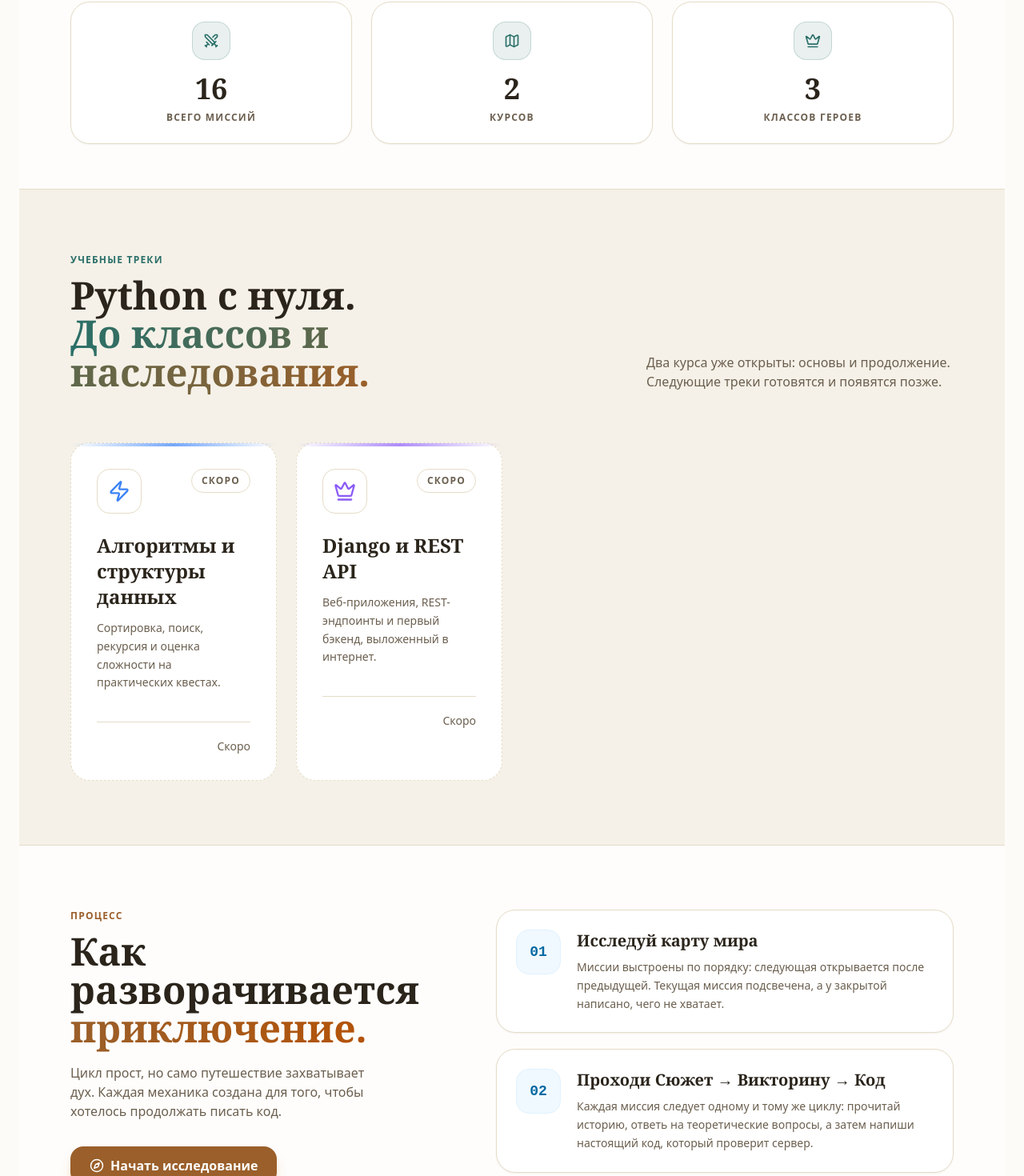
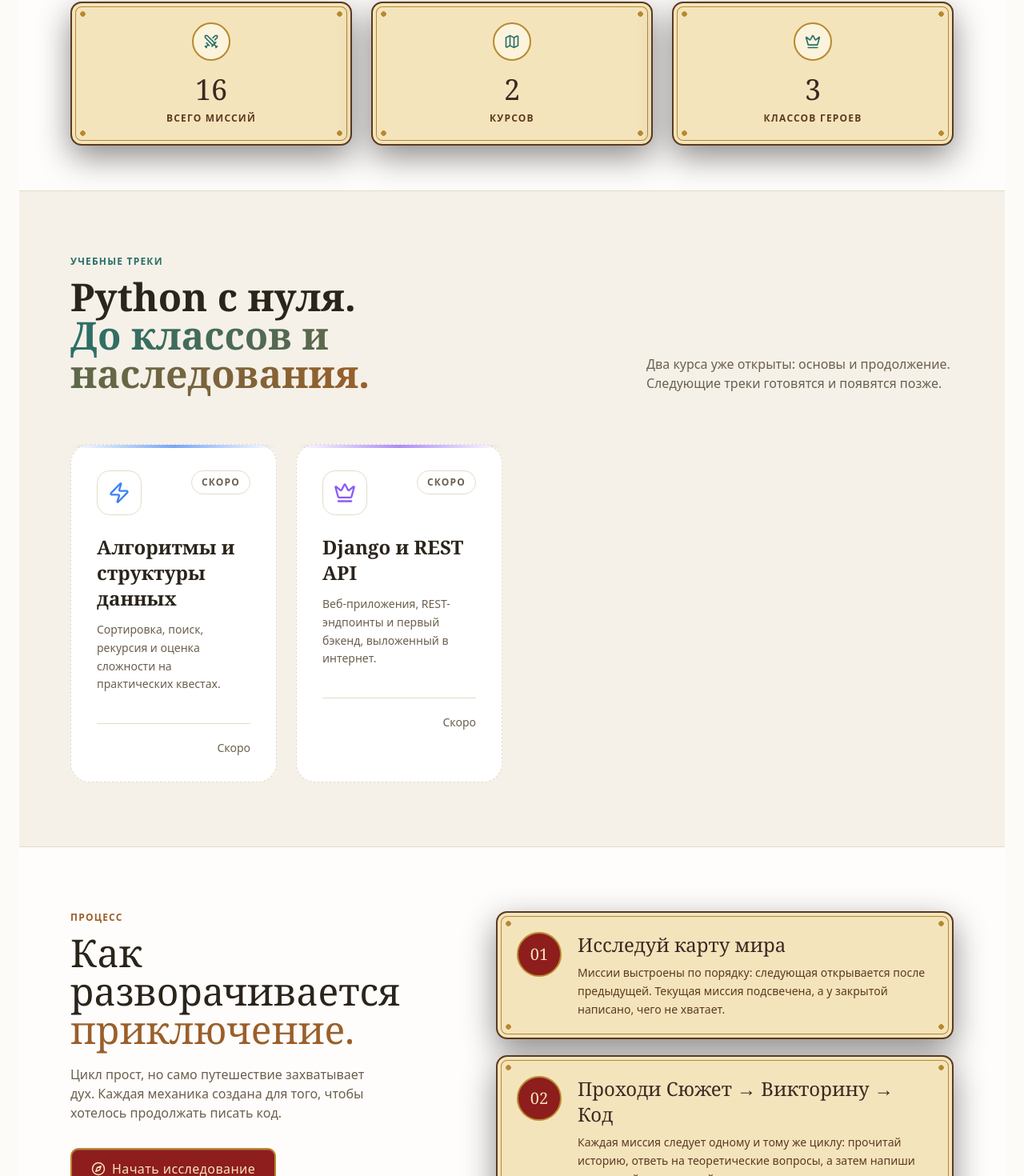
Before and after one commit to amangalieversynstudy/diplom-work-main, a Next.js app in the folder frontend/: page / in a window 1280 px wide. Shown: the part 895-2365 px from the top of the page at 80% size. Built offline with nearby package versions, Linux system fonts and the light colour scheme; no server answers; a web font is replaced by a local one.

Commit message:
feat(ui): landing stats, how-it-works and call-to-action as parchment scrolls with rune buttons

```diff
--- a/frontend/pages/index.js
+++ b/frontend/pages/index.js
@@ -42,15 +42,15 @@ function useCountUp(target, duration = 1400, delay = 0) {
 function StatCard({ value, label, icon: Icon, delay }) {
   const counted = useCountUp(value, 1200, delay);
   return (
-    <div className="stat-item flex flex-col items-center gap-2 p-4 sm:p-6 rounded-3xl border border-border bg-panel shadow-sm hover:shadow-md transition-shadow text-center">
-      <div className="w-12 h-12 rounded-2xl bg-primary/10 border border-primary/20 flex items-center justify-center mb-2 text-primary">
+    <div className="stat-item scroll-frame flex flex-col items-center gap-2 p-4 sm:p-6 text-center">
+      <div className="w-12 h-12 rounded-full bg-panel border-2 border-[var(--gold-frame)] flex items-center justify-center mb-2 text-primary">
         <Icon size={20} />
       </div>
-      <p className="font-display text-3xl sm:text-4xl font-bold text-text leading-none">
+      <p className="font-title text-3xl sm:text-4xl text-text leading-none">
         {isNaN(parseInt(value, 10)) ? value : counted}
         {!isNaN(parseInt(value, 10)) && value.includes("+") && "+"}
       </p>
-      <p className="text-xs sm:text-xs font-semibold uppercase tracking-widest text-muted">{label}</p>
+      <p className="text-xs font-semibold uppercase tracking-widest text-muted">{label}</p>
     </div>
   );
 }
@@ -257,16 +257,16 @@ export default function Home() {
           {/* Left sticky label */}
           <div className="md:sticky md:top-28">
             <p className="text-xs font-bold uppercase tracking-widest text-accent mb-3">{homeDict.howitworks_eyebrow || "Процесс"}</p>
-            <h2 className="font-display text-3xl sm:text-4xl lg:text-5xl font-bold text-text leading-tight">
+            <h2 className="font-title text-3xl sm:text-4xl lg:text-5xl text-text leading-tight">
               {homeDict.howitworks_headline_1 || "Как разворачивается"}{" "}<br />
-              <span className="text-transparent bg-clip-text bg-gradient-to-r from-accent to-amber-700">{homeDict.howitworks_headline_2 || "приключение."}</span>
+              <span className="text-accent">{homeDict.howitworks_headline_2 || "приключение."}</span>
             </h2>
             <p className="text-muted text-sm sm:text-base leading-relaxed mt-5 max-w-sm">
               {homeDict.howitworks_desc || "Цикл прост, но само путешествие захватывает дух. Каждая механика создана для того, чтобы ты продолжал писать код."}
             </p>
             <TransitionLink
               href="/worlds"
-              className="mt-8 inline-flex items-center justify-center gap-2 px-5 py-2.5 sm:px-6 sm:py-3 bg-accent text-white dark:text-bg shadow-lg shadow-amber-600/25 rounded-2xl font-semibold overflow-hidden transition-all hover:scale-105 active:scale-95"
+              className="scroll-btn mt-8 inline-flex items-center justify-center gap-2 px-5 py-2.5 sm:px-6 sm:py-3 font-medium tracking-wide transition-transform hover:-translate-y-0.5 active:translate-y-0"
             >
               <Compass size={18} /> {homeDict.howitworks_cta || "Начать исследование"}
             </TransitionLink>
@@ -277,13 +277,13 @@ export default function Home() {
             {HOW_IT_WORKS.map((step) => (
               <div
                 key={step.num}
-                className="hiw-item group flex gap-4 sm:gap-5 p-4 sm:p-6 rounded-3xl border border-border bg-panel shadow-sm hover:shadow-md transition-all duration-300 hover:-translate-y-1"
+                className="hiw-item scroll-frame group flex gap-4 sm:gap-5 p-4 sm:p-6"
               >
-                <div className="flex-shrink-0 w-12 h-12 sm:w-14 sm:h-14 rounded-2xl border border-sky-100 dark:border-sky-500/20 bg-sky-50 dark:bg-sky-500/10 flex items-center justify-center">
-                  <span className="font-mono text-lg font-bold text-sky-700 dark:text-sky-400">{step.num}</span>
+                <div className="flex-shrink-0 w-12 h-12 sm:w-14 sm:h-14 rounded-full border-2 border-[var(--gold-frame)] bg-[var(--wax)] flex items-center justify-center">
+                  <span className="font-title text-xl text-[var(--parchment-light)]">{step.num}</span>
                 </div>
                 <div>
-                  <h3 className="font-display text-lg sm:text-xl font-bold text-text mb-2 group-hover:text-sky-700 dark:group-hover:text-sky-400 transition-colors">
+                  <h3 className="font-title text-xl sm:text-2xl text-text mb-2">
                     {step.title}
                   </h3>
                   <p className="text-muted text-sm leading-relaxed">{step.body}</p>
@@ -298,32 +298,25 @@ export default function Home() {
           CTA SECTION
       ══════════════════════════════════════════ */}
       <section className="cta-section py-20 px-4 sm:px-6 max-w-6xl 2xl:max-w-[80rem] 3xl:max-w-[92rem] 4xl:max-w-[110rem] mx-auto">
-        <div className="cta-inner relative rounded-[2.5rem] border border-border bg-panel shadow-xl shadow-slate-200/50 dark:shadow-black/20 overflow-hidden text-center px-6 py-16 sm:px-8 sm:py-20 transition-colors duration-300">
-          {/* Decorative orbs inside CTA */}
-          <div className="absolute -top-20 -left-20 w-64 h-64 rounded-full pointer-events-none" style={{ background: "radial-gradient(closest-side, color-mix(in srgb, var(--primary) 12%, transparent), transparent)" }} />
-          <div className="absolute -bottom-20 -right-20 w-64 h-64 rounded-full pointer-events-none" style={{ background: "radial-gradient(closest-side, color-mix(in srgb, var(--accent) 12%, transparent), transparent)" }} />
-          {/* Top shimmer line */}
-          <div className="absolute top-0 left-16 right-16 h-px"
-            style={{ background: "linear-gradient(90deg, transparent, var(--primary-selection), transparent)" }} />
-
+        <div className="cta-inner scroll-frame relative overflow-hidden text-center px-6 py-14 sm:px-8 sm:py-16">
           <div className="relative z-10 max-w-2xl mx-auto">
             <p className="text-xs font-bold uppercase tracking-widest text-primary mb-4">{homeDict.cta_eyebrow || "Готов начать?"}</p>
-            <h2 className="font-display text-3xl sm:text-4xl lg:text-5xl font-bold text-text mb-6 leading-tight">
+            <h2 className="font-title text-3xl sm:text-4xl lg:text-5xl text-text mb-6 leading-tight">
               {homeDict.cta_headline_1 || "Твой путь героя"}{" "}<br />
-              {homeDict.cta_headline_mid || "начинается "}<span className="text-transparent bg-clip-text bg-gradient-to-r from-primary to-accent">{homeDict.cta_headline_2 || "прямо сейчас."}</span>
+              {homeDict.cta_headline_mid || "начинается "}<span className="text-[var(--wax)]">{homeDict.cta_headline_2 || "прямо сейчас."}</span>
             </h2>
             <p className="text-muted text-base sm:text-lg leading-relaxed mb-10 max-w-lg mx-auto">
               {homeDict.cta_desc || "Начни с вводного курса и пройди Python шаг за шагом: история, квиз, код."}
             </p>
             <div className="flex flex-wrap gap-3 justify-center">
               <TransitionLink href="/register"
-                className="group relative inline-flex items-center justify-center gap-2 px-6 py-3 md:px-8 md:py-4 bg-primary text-on-primary shadow-glow rounded-2xl font-semibold overflow-hidden transition-all hover:scale-105 hover:shadow-glow-lg active:scale-95 border border-primary-dk"
+                className="scroll-btn group inline-flex items-center justify-center gap-2 px-6 py-3 md:px-8 md:py-4 font-medium tracking-wide transition-transform hover:-translate-y-0.5 active:translate-y-0"
               >
                 <Sparkles size={18} /> {homeDict.cta_button1 || "Создать аккаунт"}
                 <ChevronRight size={18} className="group-hover:translate-x-1 transition-transform" />
               </TransitionLink>
               <TransitionLink href="/worlds"
-                className="inline-flex items-center justify-center gap-2 px-6 py-3 md:px-8 md:py-4 bg-surface border border-border hover:bg-panel text-text shadow-sm rounded-2xl font-semibold transition-all active:scale-95"
+                className="inline-flex items-center justify-center gap-2 px-6 py-3 md:px-8 md:py-4 rounded-[10px] border-2 border-[var(--ink)] bg-[var(--parchment)] text-[var(--ink-deep)] font-medium tracking-wide transition-transform hover:-translate-y-0.5 active:translate-y-0"
               >
                 <Map size={18} /> {homeDict.cta_button2 || "Карта миров"}
               </TransitionLink>
```
